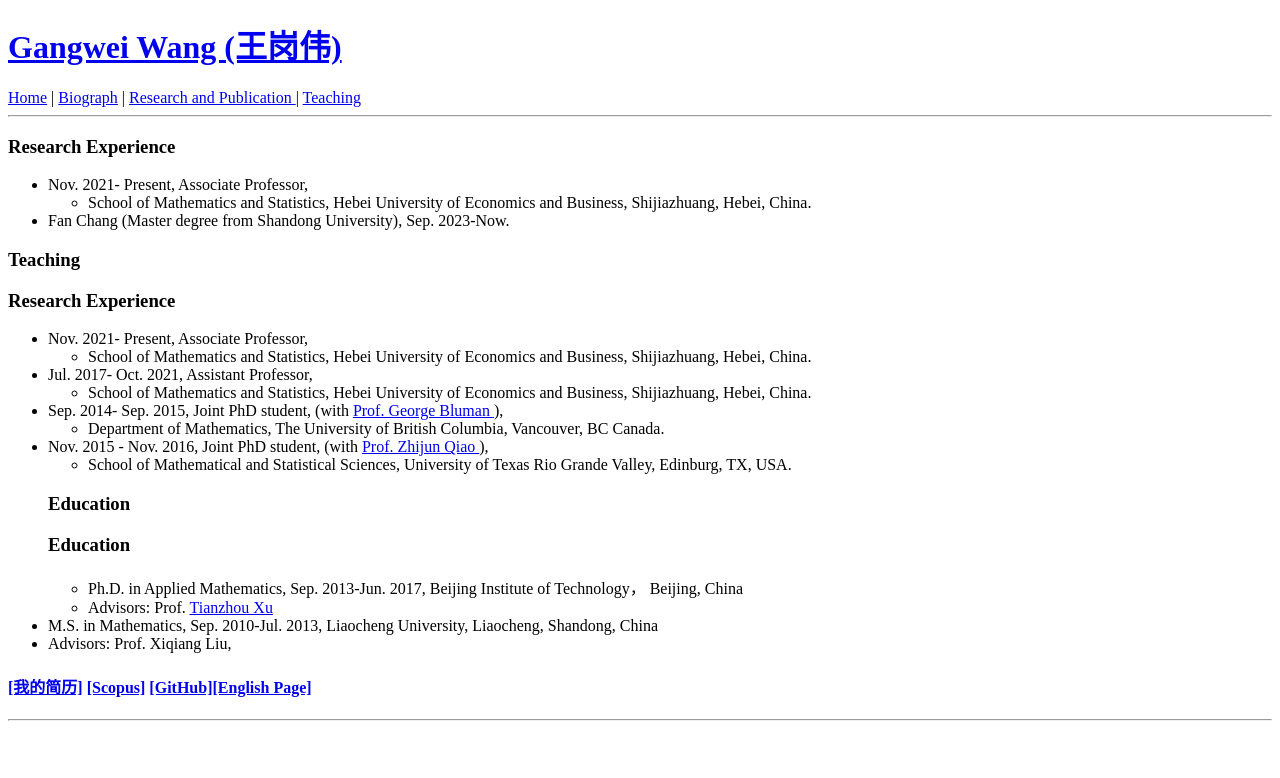
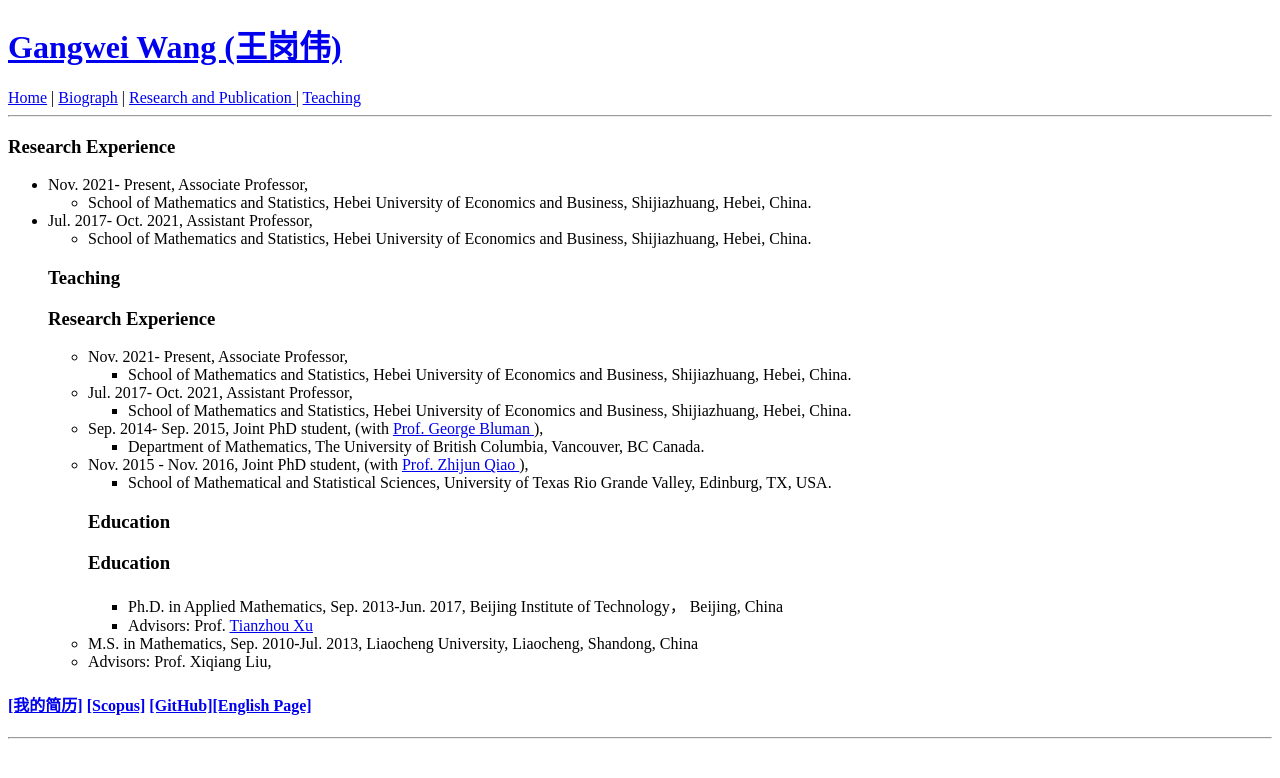
Before and after one commit to wanggangwei82/wanggangwei82.github.io, a Jekyll site: the page built from biography/index.html, in a window 1280 px wide. Shown: the top 778 px of the page. Built offline with Jekyll 4.4.1, drawn with Linux system fonts in a browser that asks for light colours.

Commit message:
Update index.html

```diff
--- a/biography/index.html
+++ b/biography/index.html
@@ -17,7 +17,10 @@ Hebei University of Economics and Business, Shijiazhuang, Hebei, China.</li>
 <!-- /wp:list-item -->
 
 <!-- wp:list-item -->
-<li>Fan Chang (Master degree from Shandong University), Sep. 2023-Now.</li>
+<li>Jul. 2017- Oct. 2021, Assistant Professor, <!-- wp:list -->
+<ul><!-- wp:list-item -->
+<li>School of Mathematics and Statistics,
+Hebei University of Economics and Business, Shijiazhuang, Hebei, China.</li>
 <!-- /wp:list-item --></ul>
 <!-- /wp:list -->
 
```
